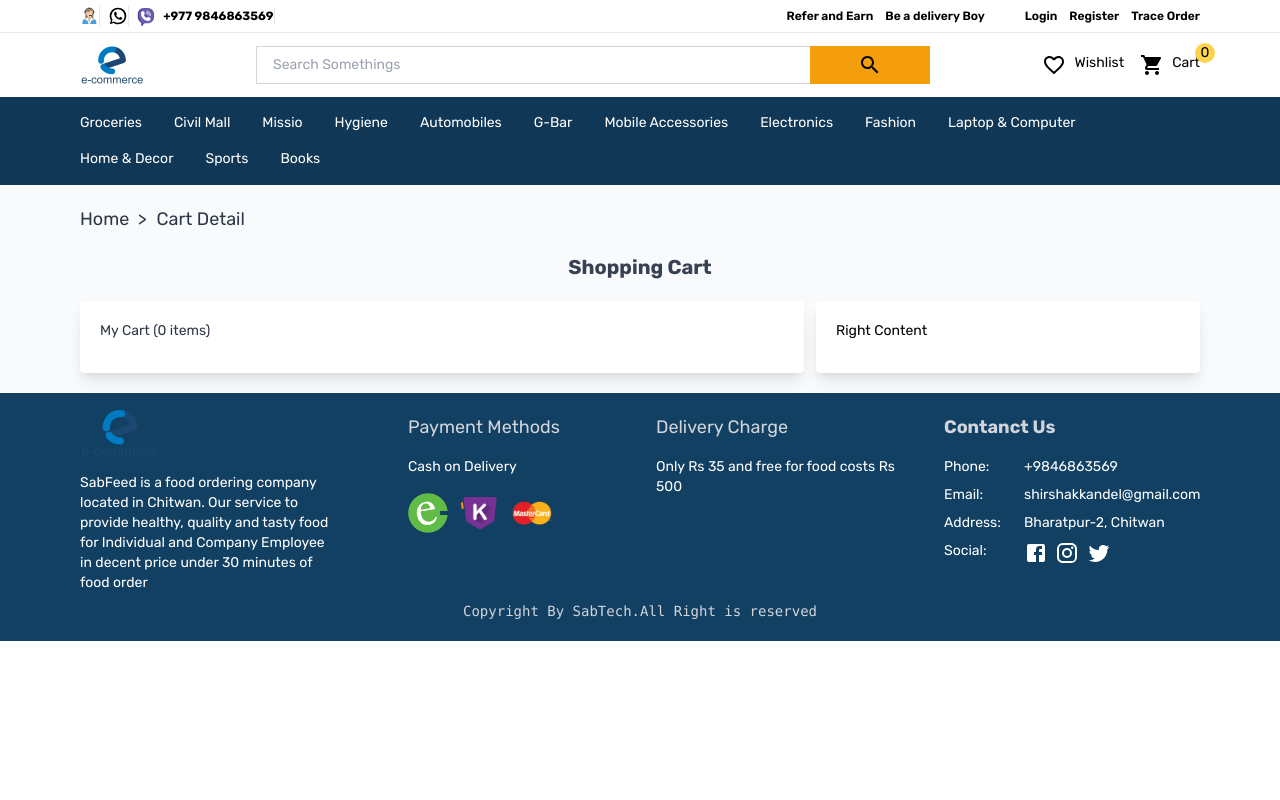
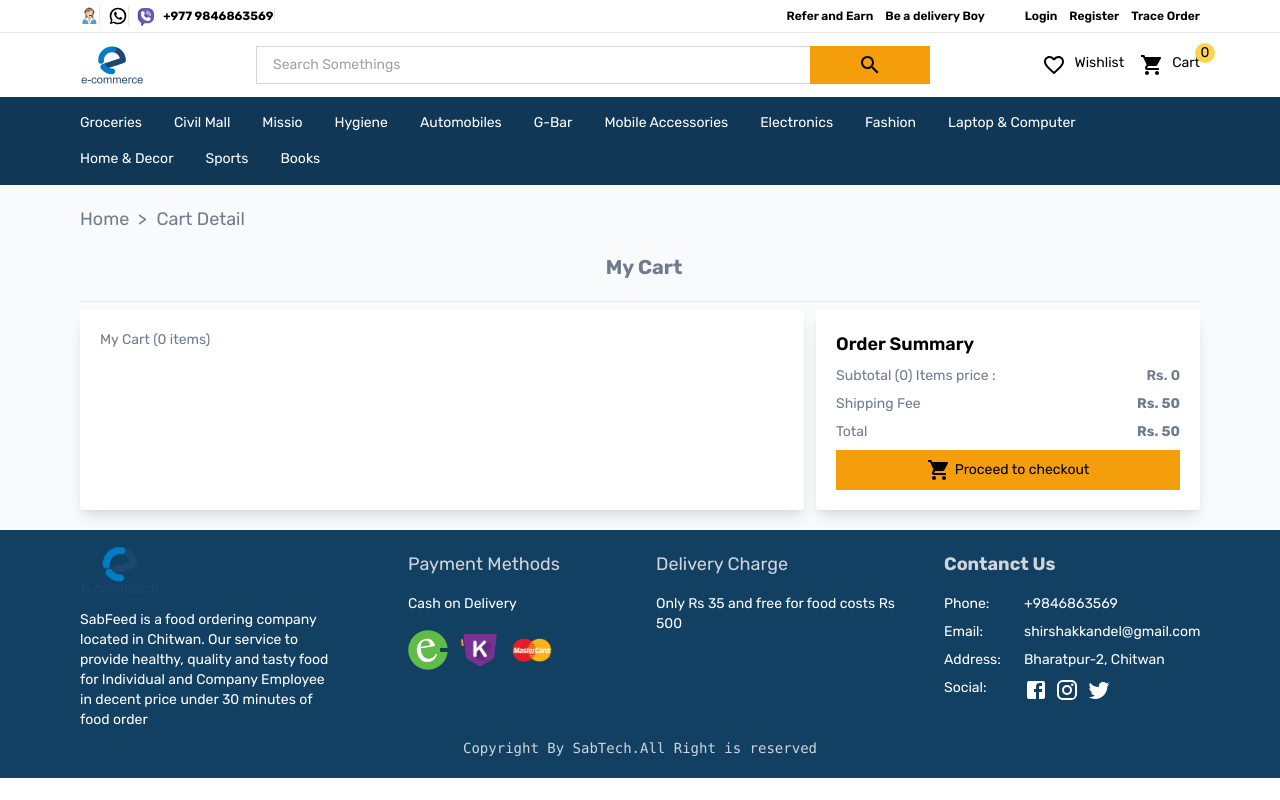
Before and after one commit to Shirshakkandel/SabCommerce, a React (Create React App) app in the folder frontend/: page /cart in a window 1280 px wide. Built offline with nearby package versions, Linux system fonts and the light colour scheme.

Commit message:
Section 2 complete upto cart page

```diff
--- a/frontend/src/Components/Carousel.jsx
+++ b/frontend/src/Components/Carousel.jsx
@@ -3,6 +3,7 @@ import offerImage from '../assets/images/homepage/offer.png'
 import offerImage1 from '../assets/images/homepage/offer1.png'
 import offerImage2 from '../assets/images/homepage/offer2.jpg'
 import impactImage from '../assets/images/homepage/impact-of-covid.png'
+// import CartImage from '../assets/images/homepage/cart.svg'
 import ArrowBackIosIcon from '@material-ui/icons/ArrowBackIos'
 import ArrowForwardIosIcon from '@material-ui/icons/ArrowForwardIos'
 export default function Carousel() {
@@ -35,9 +36,7 @@ export default function Carousel() {
             <div
               key={key}
               className={`${
-                currentSlide === key
-                  ? 'opacity-1 transition duration-700'
-                  : ' opacity-0 '
+                currentSlide === key ? 'opacity-1 transition duration-700' : ' opacity-0 '
               }  `}
             >
               {key === currentSlide && (
--- a/frontend/src/Pages/Cart/CartPage.jsx
+++ b/frontend/src/Pages/Cart/CartPage.jsx
@@ -2,20 +2,29 @@ import React from 'react'
 import { useSelector } from 'react-redux'
 import { Link } from 'react-router-dom'
 import styled from 'styled-components/macro'
+import ShoppingCartIcon from '@material-ui/icons/ShoppingCart'
 
 import SingleCartItem from './SingleCartItem'
+import { numberWithCommas } from '../../function'
 
 const Cart = styled.div``
-const Left = styled.div``
-const Right = styled.div``
-const Buttom = styled.div``
+const CartFlex = styled.div``
+const TotalCartInfoLeft = styled.div``
+const OrderSummaryRight = styled.div``
+const OrderSummaryButtom = styled.div``
 
 export default function CartPage() {
   const cart = useSelector((state) => state.cart)
   const { cartItems } = cart
+  const subTotal = cartItems.reduce((acc, item) => acc + item.price * item.qty, 0)
+  // alert(subTotal)
+
+  const deliveryCharge = subTotal <= 500 ? 50 : 0
+  // alert(deliveryCharge)
+  const total = subTotal + deliveryCharge
 
   return (
-    <Cart className="px-8 md:px-20 g:px-24 flex font-sans flex-col bg-gray-50  py-5">
+    <Cart className="px-5 md:px-20 g:px-24 flex font-sans flex-col bg-gray-50  py-5">
       <section>
         <ul className="space-x-1.5 text-secondary text-sm md:text-lg flex">
           <li>
@@ -27,29 +36,65 @@ export default function CartPage() {
         </ul>
       </section>
 
-      <h1 className="mx-auto py-5 text-lg md:text-xl font-bold text-gray-700">Shopping Cart</h1>
+      <h1 className="pl-2 text-center lg:align-baseline border-b mb-2 py-2 lg:py-5 text-lg md:text-xl font-bold text-secondary">
+        My Cart
+      </h1>
 
-      <div className="flex flex-col lg:flex-row lg:space-x-3 font-sans space-y-3 lg:space-y-0 ">
-        <Left className="flex-1 bg-white p-3 lg:p-5 rounded shadow-lg space-y-3 ">
+      <CartFlex className="flex flex-col lg:flex-row lg:space-x-3 font-sans space-y-3 lg:space-y-0 ">
+        <TotalCartInfoLeft className="flex-1 bg-white p-3 lg:p-5 rounded shadow-lg space-y-3 ">
           <h2 className="text-secondary font-medium">My Cart ({cartItems.length} items)</h2>
           <div className="flex flex-col ">
             {cartItems.map((cartItem, key) => {
               return <SingleCartItem key={key} {...cartItem} />
             })}
           </div>
-        </Left>
-        <Right className="lg:w-96 font-sans bg-white p-3 lg:p-5 rounded shadow-lg">
-          Right Content
-        </Right>
-      </div>
-      {/* {cartItems.map((cartItem, key) => {
-        const { _id, name, image, price, countInStock, qty } = cartItem
-        return (
-          <div className="" key={key}>
-            <img src={image} alt="Cart Items" />
+        </TotalCartInfoLeft>
+
+        <OrderSummaryRight
+          className={`${
+            cartItems.length > 2 && 'hidden'
+          } lg:block lg:w-96 font-sans bg-white p-3 lg:p-5 rounded shadow-lg max-h-80`}
+        >
+          <h2 className="text-lg font-semibold">Order Summary</h2>
+
+          <div className="space-y-2">
+            <div className="flex justify-between text-secondary pt-2">
+              <h2>Subtotal ({cartItems.reduce((acc, item) => acc + item.qty, 0)}) Items price :</h2>
+              <p className="font-semibold">Rs. {numberWithCommas(subTotal)}</p>
+            </div>
+            <div className="flex justify-between text-secondary">
+              <h2>Shipping Fee</h2>
+              <p className="font-bold">Rs. {deliveryCharge}</p>
+            </div>
+            <div className="flex justify-between text-secondary mb-2">
+              <h2>Total</h2>
+              <p className="font-bold">Rs. {numberWithCommas(total)}</p>
+            </div>
+            <button className="bg-yellow-500  space-x-1 text-sm leading-5 focus:outline-none py-2 flex justify-center items-center w-full">
+              <ShoppingCartIcon />
+              <span>Proceed to checkout</span>
+            </button>
           </div>
-        )
-      })} */}
+        </OrderSummaryRight>
+      </CartFlex>
+
+      <OrderSummaryButtom
+        className={`${
+          cartItems.length <= 2 && 'hidden'
+        } lg:hidden fixed bottom-14 block h-14 w-full left-0 bg-gray-100 shadow-lg `}
+      >
+        <div className="flex justify-end items-center px-10 h-5/6 ">
+          <div className="flex flex-col justify-center pt-2 pr-5 h-full">
+            <p>
+              Shipping: <span className="text-red-500">{deliveryCharge}</span>
+            </p>
+            <div>
+              Total: <span className="text-red-500 text-medium">{numberWithCommas(total)}</span>
+            </div>
+          </div>
+          <div className="bg-yellow-500  px-5 py-3 mt-2">Checkout</div>
+        </div>
+      </OrderSummaryButtom>
     </Cart>
   )
 }
--- a/frontend/src/Pages/Cart/SingleCartItem.jsx
+++ b/frontend/src/Pages/Cart/SingleCartItem.jsx
@@ -1,49 +1,138 @@
-import React from 'react'
+import React, { useEffect, useState } from 'react'
 import { Link } from 'react-router-dom'
 import { useSelector, useDispatch } from 'react-redux'
+
 import FavoriteBorderIcon from '@material-ui/icons/FavoriteBorder'
 import DeleteOutlineIcon from '@material-ui/icons/DeleteOutline'
+import AddIcon from '@material-ui/icons/Add'
+import RemoveIcon from '@material-ui/icons/Remove'
 
-import { CART_REMOVE_ITEM } from '../../store/actionTypes'
-import { removeFromCart } from '../../store/action/cartActions'
+import { addToCart, removeFromCart } from '../../store/action/cartActions'
 
 export default function SingleCartItem({ _id, name, image, price, countInStock, qty }) {
+  const [subDisable, setSubDisable] = useState(false)
+  const [addDisable, setAddDisable] = useState(false)
   const dispatch = useDispatch()
-  const cart = useSelector((state) => state.cart)
-  const { cartItems } = cart
+
+  useEffect(() => {
+    if (qty <= 1) {
+      setSubDisable(true)
+    } else {
+      setSubDisable(false)
+    }
+    if (qty >= countInStock) {
+      setAddDisable(true)
+    } else {
+      setAddDisable(false)
+    }
+  }, [qty, countInStock])
+
+  function handleQty(direction) {
+    const item = { _id, name, image, price, countInStock, qty }
+    if (direction === 'sub') {
+      if (qty <= 1) {
+        qty = 1
+      } else {
+        dispatch(addToCart(qty - 1, item))
+      }
+    }
+    if (direction === 'add') {
+      dispatch(addToCart(qty + 1, item))
+    }
+  }
+
+  function numberWithCommas(x) {
+    return x.toString().replace(/\B(?=(\d{3})+(?!\d))/g, ',')
+  }
+
   return (
-    <div className="mt-4 flex-wrap text-secondary relative overflow-hidden cursor-pointer pb-10 border-b border-primary">
-      <div className="mr-2 sm:mr-4">
+    <div className="md:cursor-pointer mt-4 flex flex-wrap text-secondary relative overflow-hidden  pb-10 md:pb-10 border-b-2  focus:outline-none active:outline-none">
+      {/* Image */}
+      <div className="">
         <div className="relative overflow-hidden block">
-          <Link to={`/product/${_id}`} className="focus:outline-none">
+          <Link to={`/product/${_id}`}>
             <img
               src={image}
               alt={`${name} cart Items`}
-              className="p-1 w-28 h-28 sm:2-32 sm:h-32 md:w-36 md:h-36 lg:w-40 lg:h-40 object-contain object-top"
+              className={`w-28 h-28 sm:2-32 sm:h-32 md:w-36 md:h-36 lg:w-40 lg:h-40 object-fill object-top ${
+                countInStock <= 5 && 'h-40 w-32 object-fill'
+              }`}
             />
           </Link>
         </div>
       </div>
 
-      <div className="h-8 flex justify-center border border-b-0 border-primary absolute left-0 buttom-0 w-28 sm:w-32 md:w-36 lg:w-40">
+      {/* right */}
+      <div className="pl-2  flex-1 space-y-2 md:space-y-1">
+        <div className=" text-secondary  md:text-lg">{name}</div>
+
+        {/* Qty  */}
+        <div className="flex space-x-1 md:space-x-3">
+          <label htmlFor="qty" className="my-auto md:text-lg font-semibold">
+            Quantity :
+          </label>
+          <div className="flex border border-secondary" id="qty">
+            <button
+              type="button"
+              disabled={subDisable}
+              onClick={() => handleQty('sub')}
+              className="focus:outline-none  bg-gray-200 disabled:cursor-not-allowed disabled:opacity-75 block h-full text-secondary  border-r border-secondary hover:text-secondary"
+            >
+              <RemoveIcon />
+            </button>
+
+            <input
+              type="text"
+              className="w-8 lg:w-16 text-center border-r border-secondary"
+              value={qty}
+            />
+
+            <button
+              onClick={() => handleQty('add')}
+              disabled={addDisable}
+              className="grid place-items-center px-1  disabled:cursor-not-allowed disabled:opacity-75 bg-gray-200 focus:outline-none"
+            >
+              <AddIcon />
+            </button>
+          </div>
+        </div>
+        {/* Qty End */}
+        {countInStock <= 5 && (
+          <p className="text-red-500 text-xs">Only {countInStock} items in stock</p>
+        )}
+        <div className="flex space-x-2 lg:text-lg font-semibold pt-0.5">
+          <p className="">Price : </p>
+          <p>Rs.{numberWithCommas(price)}</p>
+        </div>
+      </div>
+
+      {/*  absolute buttom  left navigation */}
+
+      <div className=" h-8 flex justify-center  border  border-base absolute left-0 bottom-1  w-28 sm:w-32 md:w-36 lg:w-40">
         <button
           tabIndex="0"
           title="update your favourites"
-          className="my-auto w-1/2 mr-2 hover:text-yellow-400 text-center border-r border-primary focus:outline-none disabled:cursor-not-allowed"
+          className="my-auto w-1/2 h-full  hover:text-yellow-400 text-center border-r border-base focus:outline-none disabled:cursor-not-allowed"
         >
           <FavoriteBorderIcon />
         </button>
-        <div className="w-1" />
+
         <div
-          className="my-auto hover:text-red-500 text-center focus:outline-none w-1/2"
+          onClick={() => {
+            dispatch(removeFromCart(_id))
+          }}
+          className="my-auto w-1/2 hover:text-red-500 text-center focus:outline-none "
           tabIndex="0"
           title="Remove from Cart"
-          onClick={() => {
-            dispatch(removeFromCart(_id))
-            // localStorage.setItem('cartItems', JSON.stringify(cartItems))
-          }}
         >
           <DeleteOutlineIcon />
+        </div>
+      </div>
+
+      {/* absolute bottom right navigation */}
+      <div className="absolute flex right-1 bottom-1 px-4 h-8 border border-gray-100">
+        <div className="my-auto text-sm lg:text-lg font-semibold">
+          Sub-Total: <span className="text-secondary">{numberWithCommas(qty * price)}</span>
         </div>
       </div>
     </div>
--- /dev/null
+++ b/frontend/src/function.jsx
@@ -0,0 +1,5 @@
+export { numberWithCommas }
+
+function numberWithCommas(x) {
+  return x.toString().replace(/\B(?=(\d{3})+(?!\d))/g, ',')
+}
--- a/frontend/tailwind.config.js
+++ b/frontend/tailwind.config.js
@@ -8,7 +8,7 @@ module.exports = {
         primary: '#FFFFFF',
         // primary:"#2d3748",
         // secondary: "#FFCE2B",
-        secondary: '#2d3748',
+        secondary: '#707B8E',
         tertiary: '#103755',
         footer: '#124063',
         base: '#f8f8fa',
```
Also changed, not shown: frontend/src/Components/Header/HeaderTop.jsx (+5 -22 lines), frontend/src/Pages/product/ProductScreen.jsx (+7 -27 lines), 2 other files (tests, documents, lock files or other folders).
